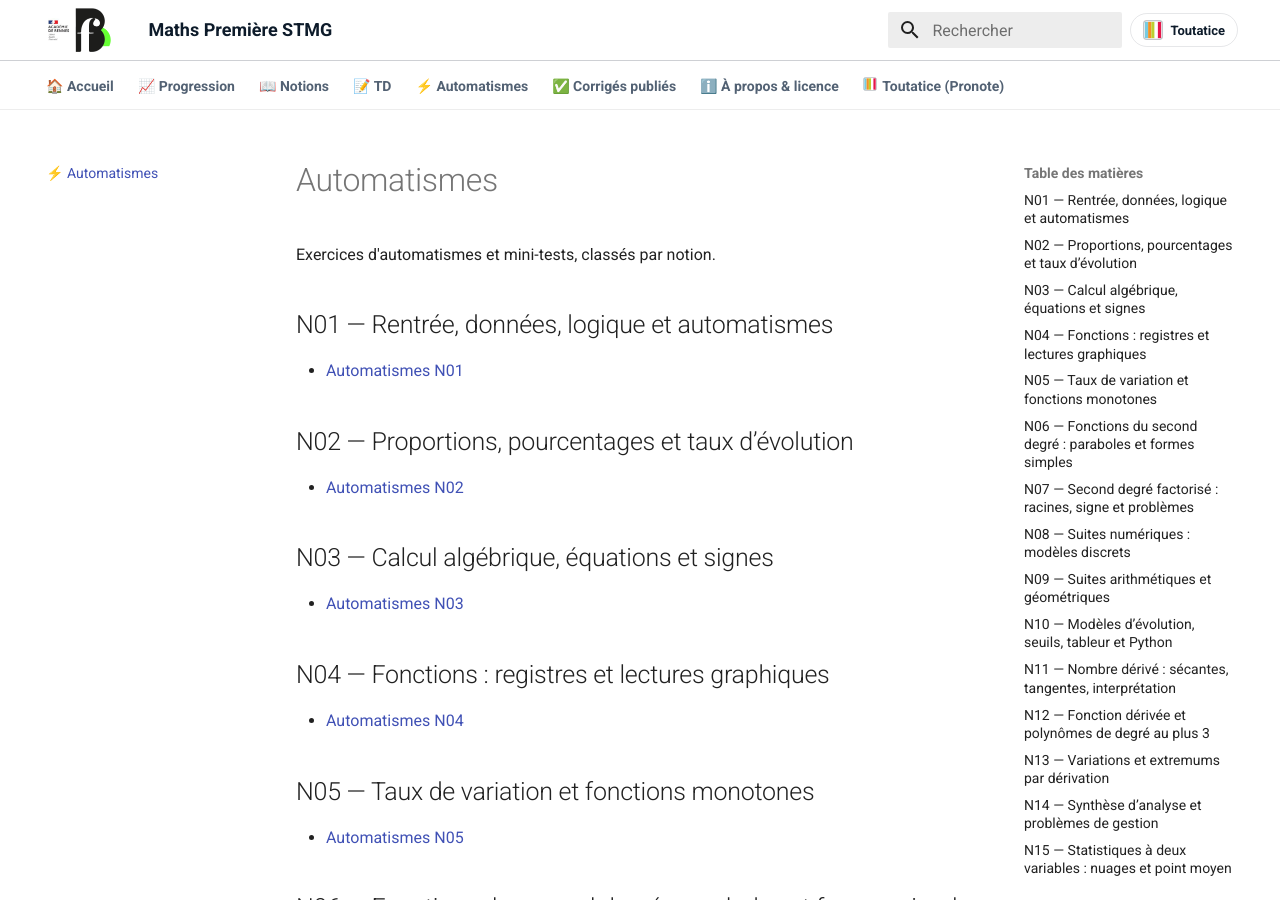
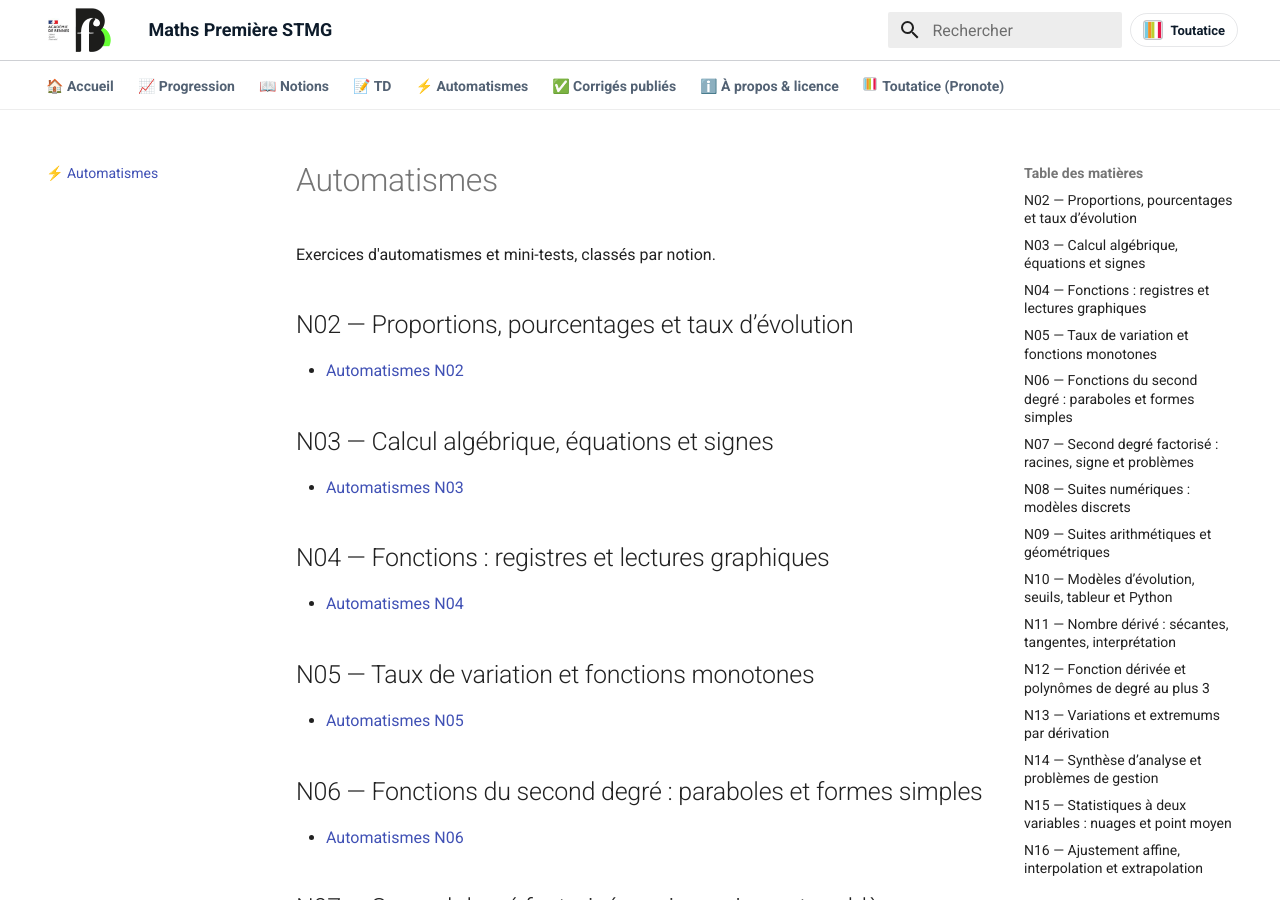
Before and after one commit to vnicolle56610/maths-1stmg, an MkDocs documentation site: the page built from docs/automatismes/index.md, in a window 1280 px wide and 900 px high. Built offline with MkDocs 1.6.1 and Material for MkDocs 9.7.7, drawn with Linux system fonts in a browser that asks for light colours.

Commit message:
Publication ressources STMG

```diff
--- a/docs/automatismes/index.md
+++ b/docs/automatismes/index.md
@@ -3,10 +3,6 @@
 Exercices d'automatismes et mini-tests, classés par notion.
 
 <!-- AUTO-DOCS:START -->
-## N01 — Rentrée, données, logique et automatismes
-
-- [Automatismes N01](AUTOMATISMES_N01_RENTREE_DONNEES_LOGIQUE.pdf)
-
 ## N02 — Proportions, pourcentages et taux d’évolution
 
 - [Automatismes N02](AUTOMATISMES_N02_PROPORTIONS_POURCENTAGES_EVOLUTIONS.pdf)
```
Also changed, not shown: docs/notions/N01-rentree-donnees-logique.md (+0 -1 lines).
